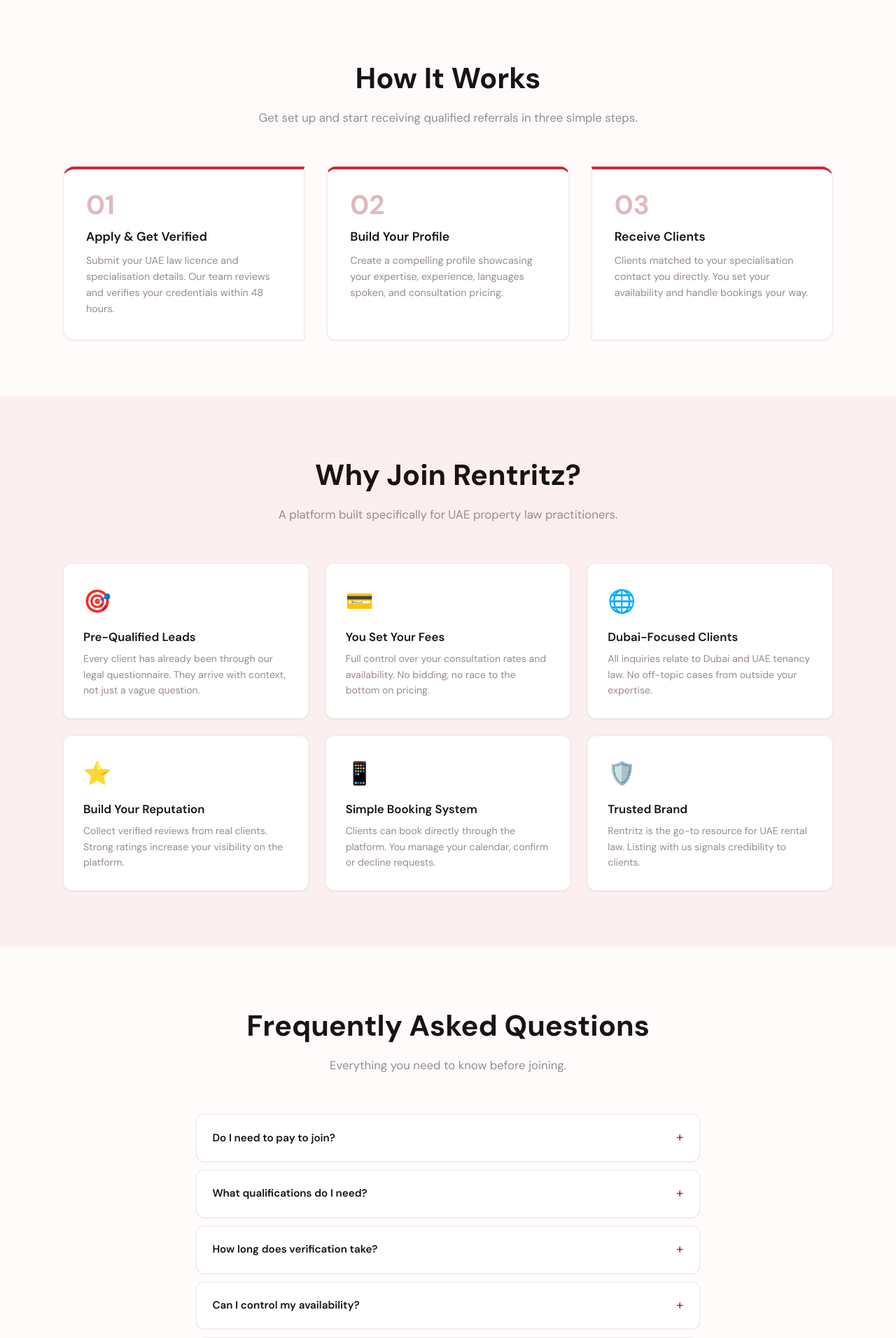
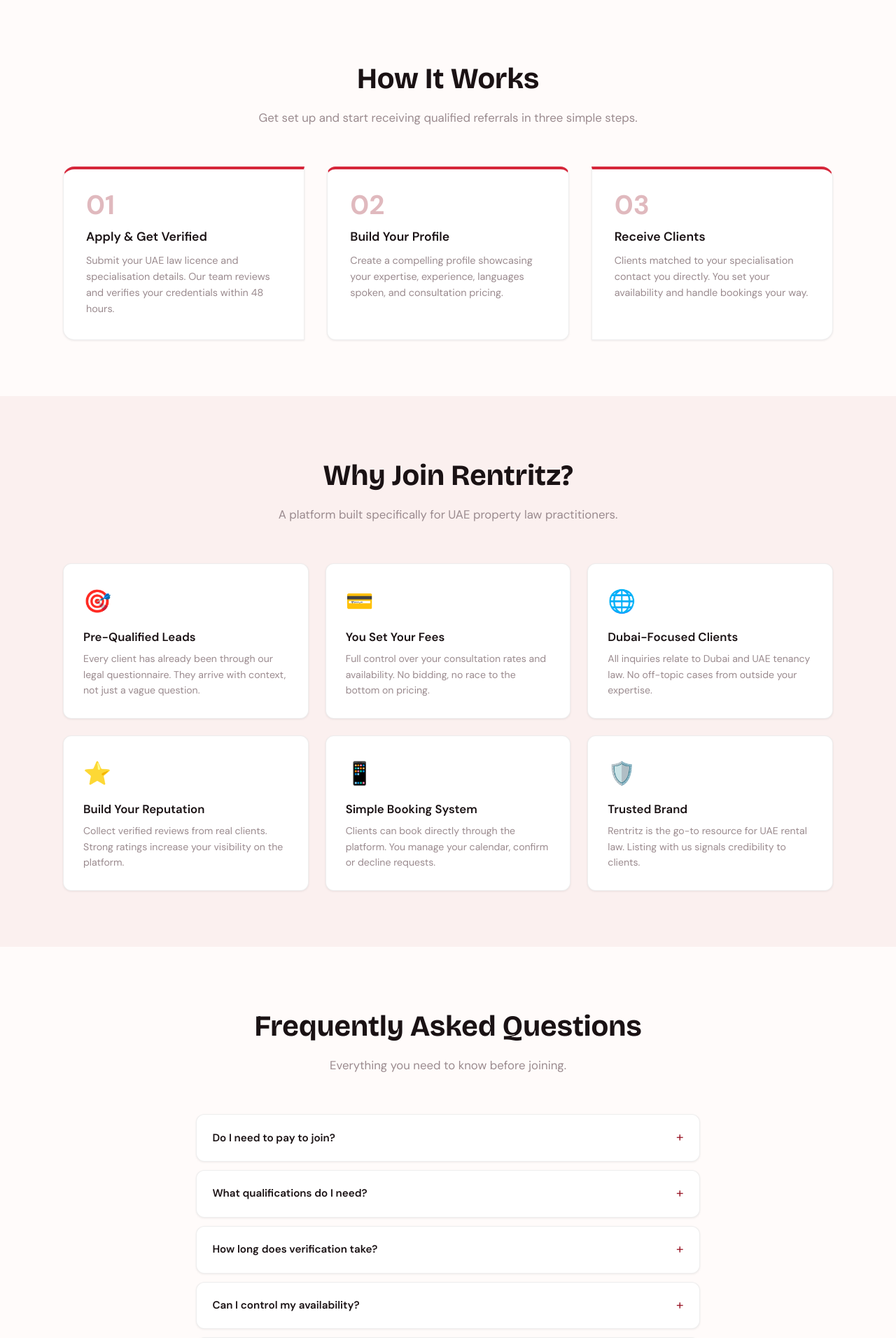
Before and after one commit to gayann-au/rentritz, a Flask app: page /for-lawyers in a window 1280 px wide. Shown: the part 601-2513 px from the top of the page at 70% size. Run offline with Flask 3, Linux system fonts and the light colour scheme; parts of the project's set-up code (start-up, migrations or seed data) failed here and were passed over; some libraries are stand-ins or nearby versions.

Commit message:
feat(design): Step 5b - Bricolage Grotesque on h1-h4
Adds the display face and applies it to headings only. Body, UI and
everything else stay on DM Sans.

  --font-display: 'Bricolage Grotesque', 'DM Sans', <system stack>
  --font-body:    'DM Sans', <system stack>
  h1,h2,h3,h4 { font-family: var(--font-display); font-optical-sizing: auto }

Bricolage is variable on the optical-size axis, so 12..96 is requested once
and each heading takes the cut that suits its rendered size. Weights
600/700/800 per the brief.

ONE request, not two: Bricolage joins the SAME Google Fonts URL as DM Sans
rather than adding a second @import, which would cost another round trip.
That keeps the single-load property won in Step 2.

DM Sans is the first fallback, so if Bricolage ever fails to load the
headings land on the face they use today rather than on a system serif.

CAUGHT BEFORE IT BIT: for_lawyers.html redeclared h1,h2,h3,h4 with DM Sans
in its own <style>. Page styles come later in the cascade at equal
specificity, so Bricolage would have silently not applied there while
working everywhere else. Repointed at var(--font-display).

Verified live after a --dev restart: all 16 h1-h4 on / compute to Bricolage
Grotesque, and the face reports "loaded". 700/800 show as unloaded because
Google Fonts serves faces on demand and nothing on that page renders those
weights yet - the same lazy behaviour DM Sans showed in Step 2.

check-design.mjs PASS.

```diff
--- a/static/css/tokens.css
+++ b/static/css/tokens.css
@@ -32,7 +32,32 @@
    before any other at-rule or style rule.
    ──────────────────────────────────────────────────────────── */
 
-@import url('https://fonts.googleapis.com/css2?family=DM+Sans:ital,wght@0,300;0,400;0,500;0,600;0,700;1,300;1,400;1,500;1,600&display=swap');
+@import url('https://fonts.googleapis.com/css2?family=Bricolage+Grotesque:opsz,wght@12..96,600;12..96,700;12..96,800&family=DM+Sans:ital,wght@0,300;0,400;0,500;0,600;0,700;1,300;1,400;1,500;1,600&display=swap');
+
+/* ── Section 0b · type roles ─────────────────────────────────
+   Bricolage Grotesque is a VARIABLE font on the optical-size axis, so the
+   12..96 range is requested once and each heading picks the cut that suits
+   its rendered size. Weights 600/700/800 per the brief.
+
+   One request, not two: Bricolage is added to the SAME Google Fonts URL as
+   DM Sans above rather than a second @import. Two @import rules would mean
+   two round trips.
+   ──────────────────────────────────────────────────────────── */
+
+:root{
+  --font-display: 'Bricolage Grotesque', 'DM Sans', -apple-system,
+                  BlinkMacSystemFont, 'Segoe UI', sans-serif;
+  --font-body:    'DM Sans', -apple-system, BlinkMacSystemFont,
+                  'Segoe UI', sans-serif;
+}
+
+/* h1-h4 only. Body, UI and everything else stay on DM Sans.
+   DM Sans is the first fallback, so if Bricolage fails to load the headings
+   land on the face they use today rather than on a system serif. */
+h1, h2, h3, h4 {
+  font-family: var(--font-display);
+  font-optical-sizing: auto;
+}
 
 /* ── Section 1 ───────────────────────────────────────────────
    Copied byte for byte from templates/core/landing.html:19-35.
--- a/templates/core/for_lawyers.html
+++ b/templates/core/for_lawyers.html
@@ -12,7 +12,7 @@
 <style>
 *,*::before,*::after{box-sizing:border-box;margin:0;padding:0}
 body{font-family:'DM Sans',sans-serif;background:var(--paper);color:var(--ink);line-height:1.6;overflow-x:hidden}
-h1,h2,h3,h4{font-family:'DM Sans', -apple-system, BlinkMacSystemFont, 'Segoe UI', sans-serif}
+h1,h2,h3,h4{font-family:var(--font-display);font-optical-sizing:auto}
 a{text-decoration:none;color:inherit}
 .fl-nav{position:fixed;top:0;left:0;right:0;z-index:100;padding:0 5%;display:flex;align-items:center;justify-content:space-between;height:68px;transition:background .3s,box-shadow .3s}
 .fl-nav.scrolled{background:rgba(var(--paper-rgb),0.96);backdrop-filter:blur(8px);box-shadow:0 1px 3px rgba(var(--ink-rgb),0.08)}
```
